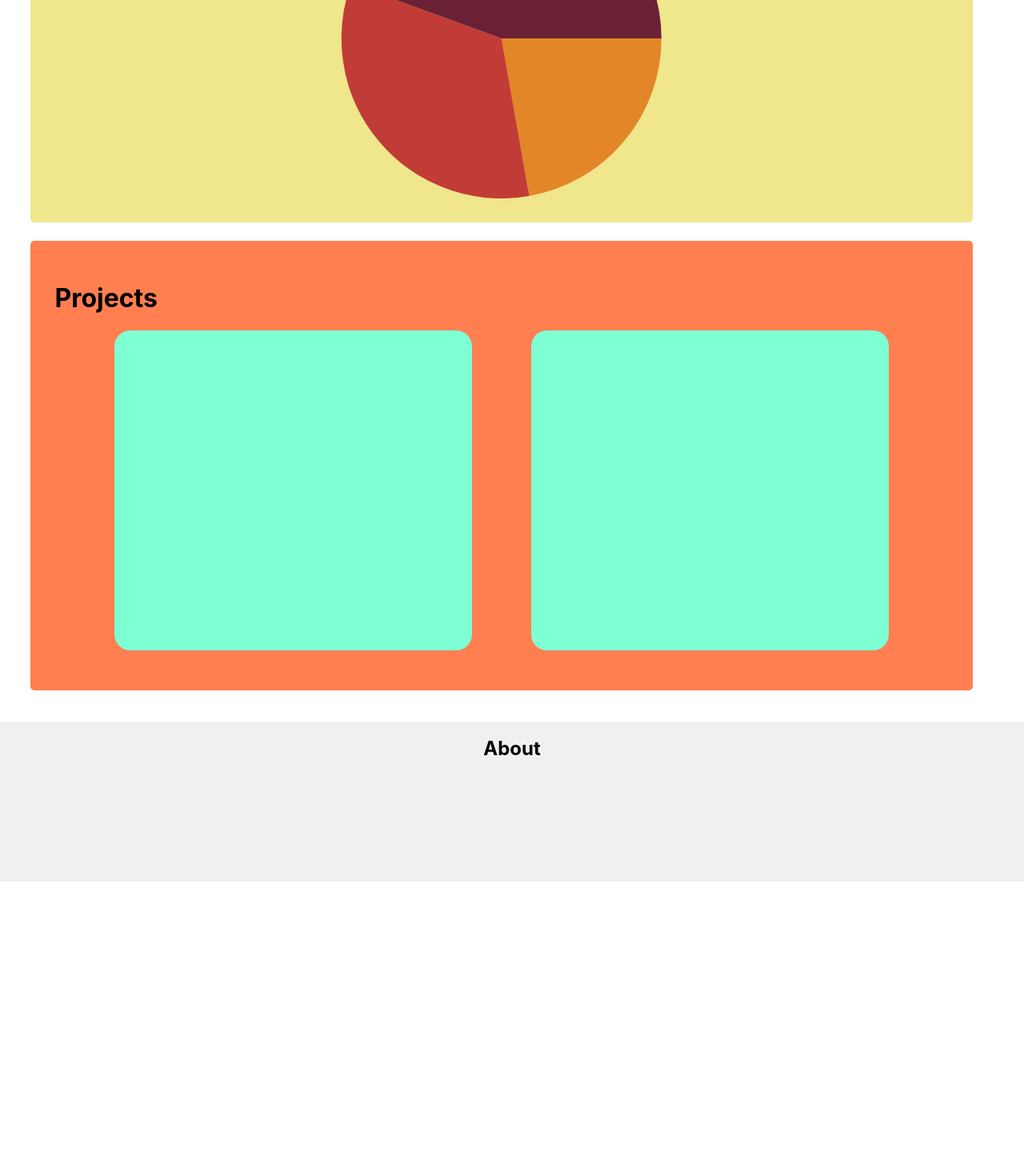
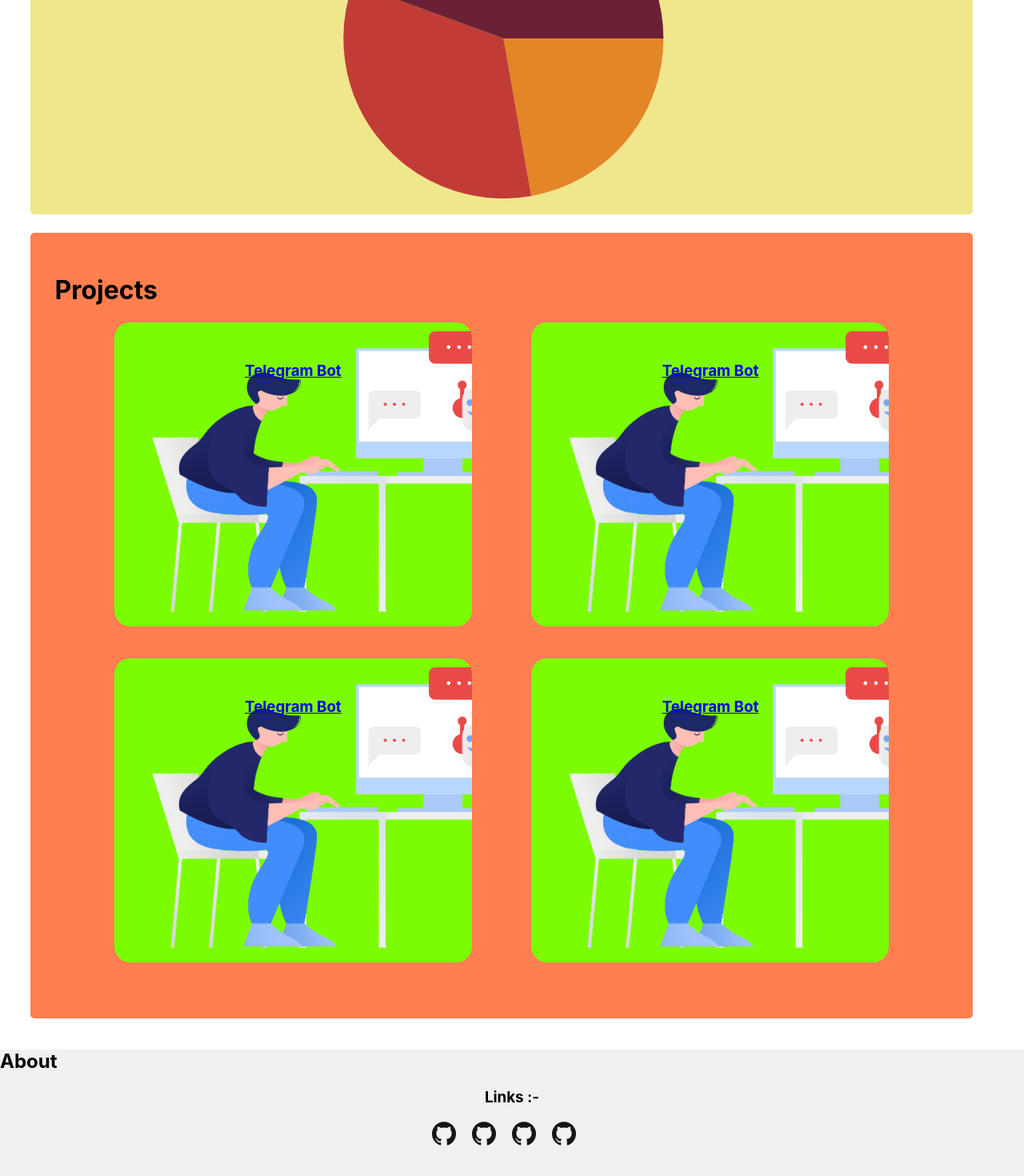
Before and after one commit to chiragbairwa/chiragbairwa.github.io, a React (Create React App) app: page / in a window 1280 px wide. Shown: the part 884-2354 px from the top of the page at 80% size. Before the commit the page ends 1986 px from the top, so only its background shows below. Built offline with nearby package versions, Linux system fonts and the light colour scheme.

Commit message:
++Social Links in About Section Project cards ++Responsive

```diff
--- a/src/App.js
+++ b/src/App.js
@@ -1,10 +1,7 @@
 import logo from './images/logo.svg';
-import bot from './images/Bot.png';
-import calculator from './images/Calc.png';
-import pass from './images/Password.png';
-import rps from './images/RPS.png';
 import classes from './App.module.css';
 import { PieChart} from 'react-minimal-pie-chart';
+import Project from './comp/project';
 
 function App() {
   return (
@@ -50,21 +47,9 @@ function App() {
             </div>
           </div>
         </div>
+
         {/* Projects View */}
-        <div className={classes.ProjectView}>
-          <h1> Projects </h1>
-          {/* Cards */}
-          <div className={classes.ProjectCards}>
-            <div className={classes.FirstRow}>
-              <a href={"http://localhost:3000/"}></a>
-              <a href={"http://localhost:3000/"}></a>
-            </div>
-            <div className={classes.SecondRow}>
-              <a href={"http://localhost:3000/"} ></a>
-              <a href={"http://localhost:3000/"}></a>
-            </div>
-          </div>
-        </div>
+        <Project />
 
         {/* Social Links */}
         {/* <div className={classes.SocialLinks}>
@@ -76,7 +61,26 @@ function App() {
       {/* About */}
       <div className={classes.AboutView}>
         <h2>About</h2>
+        {/* Social Links */}
+        <div className={classes.Social}>
+          <h3>Links :-</h3>
+          <div className={classes.SocialBtn}>
+            <a href={"http://localhost:3000/"}>
+              <div className={classes.github}></div>
+            </a>
+            <a href={"http://localhost:3000/"}>
+              <div className={classes.github}></div>
+            </a>
+            <a href={"http://localhost:3000/"}>
+              <div className={classes.github}></div>
+            </a>
+            <a href={"http://localhost:3000/"}>
+              <div className={classes.github}></div>
+            </a>
+          </div>
+        </div>
       </div>
+
     </div>
   );
 }
--- a/src/App.module.css
+++ b/src/App.module.css
@@ -1,5 +1,5 @@
 :root {
-  --cardradius: 20px;
+  --cardsradius: 20px;
 }
 .Container{
   margin: 3% 5% 3% 3%;
@@ -60,7 +60,7 @@
   background-color:khaki;
   margin: 2% 0;
   border-radius: 5px;
-  padding: 30px;
+  padding: 30px 25px 20px 30px;
 }
 .SkillCard {
   display: flex;
@@ -74,35 +74,70 @@
 
 .ProjectView {
   background-color: coral;
-  box-sizing: border-box;
   padding: 30px;
   border-radius: 5px;
 }
 
 .ProjectCards {
-    display: flex;
-    justify-content:space-evenly;
-    flex-direction: columns;
+  width: 100%;
+  display: flex;
+  justify-content:space-evenly;
+  flex-direction: columns;
 }
-
 .ProjectCards > div {
   width: 40%;
 }
-.ProjectCards > div {
-  box-sizing: border-box;
-  background-color:aquamarine;
-  border-radius: var(--cardradius);
-  height: 400px;
-  margin-bottom: 20px;
+.ProjectCards > div > a {
+  border-radius: var(--cardsradius);
 }
-.FirstRow > a {
-  width:100px;
+.ProjectCards > div > a > div{
+  height: 20rem;
+  background-color:lawngreen;
+  padding: 30px;
+  margin-bottom: 40px;
+}
+.TelegramBot {
+  border-radius: var(--cardsradius);
   background-image: url(./images/Bot.png);
+  background-size: cover;
 }
-
+.Calculator {
+  padding: 30px;
+  border-radius: var(--cardsradius);
+  background-image: url(./images/Bot.png);
+  background-size: cover;
+}
 .AboutView {
   background-color: #F0F0F0;
   height: 200px;
+}
+.SocialBtn , h3{
   display: flex;
   justify-content: center;
+  box-sizing: border-box;
 }
+.github {
+  height: 30px;
+  width: 30px;
+  background-image: url(./images/github.png);
+  background-repeat: no-repeat;
+  background-size: contain;
+  margin-right: 20px;
+}
+
+.SocialBtn > a:hover{
+  margin-top: -2px;
+}
+
+@media (max-width: 425px){
+  .ProjectCards {
+    flex-direction: column;
+  }
+  .ProjectCards > div{
+    width:100%;
+  }
+  .ProjectCards > div > a > div{
+    height: 15rem;
+    padding: 20px;
+  }
+}
--- /dev/null
+++ b/src/comp/project.js
@@ -0,0 +1,41 @@
+// import bot from './images/Bot.png';
+// import calculator from './images/Calc.png';
+// import pass from './images/Password.png';
+// import rps from './images/RPS.png';
+import classes from '../App.module.css';
+
+function Project() {
+    return(
+        <div className={classes.ProjectView}>
+          <h1> Projects </h1>
+          {/* Cards */}
+          <div className={classes.ProjectCards}>
+            <div >
+              <a href={"http://localhost:3000/"}>
+								<div className={classes.TelegramBot}>
+									<h3>Telegram Bot</h3>
+								</div>
+              </a>
+              <a href={"http://localhost:3000/"}>
+								<div className={classes.Calculator}>
+									<h3>Telegram Bot</h3>
+								</div>
+              </a>
+            </div>
+            <div>
+              <a href={"http://localhost:3000/"}>
+								<div className={classes.Calculator}>
+									<h3>Telegram Bot</h3>
+								</div>
+							</a>
+              <a href={"http://localhost:3000/"}>
+								<div className={classes.Calculator}>
+									<h3>Telegram Bot</h3>
+								</div>
+							</a>
+            </div>
+          </div>
+        </div>
+    );
+}
+export default Project;
```
Also changed, not shown: src/images/github.png (added).
